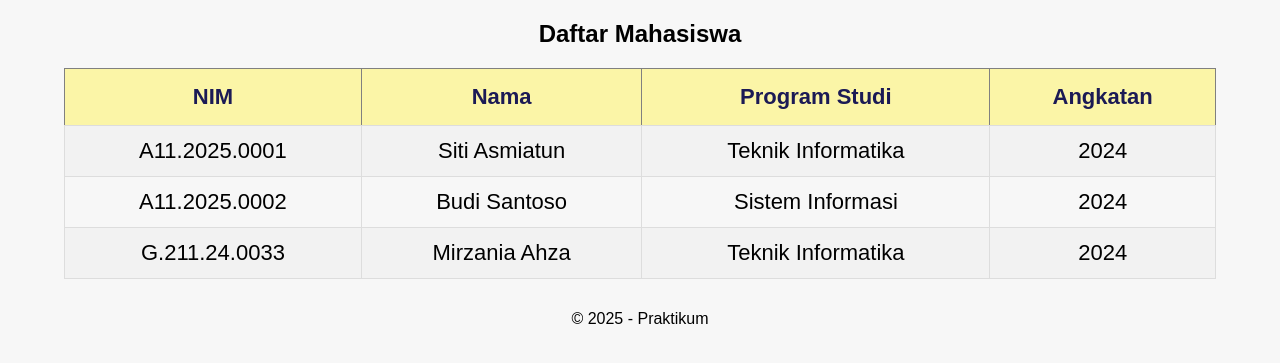
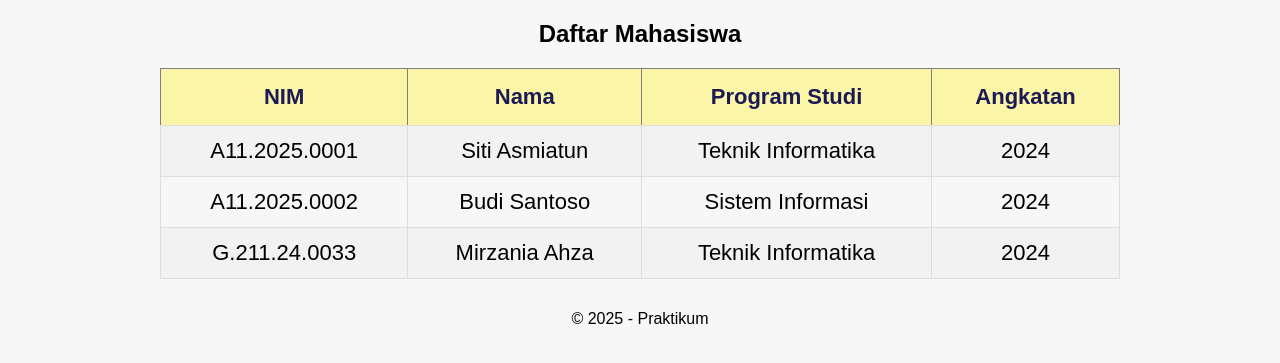
Before and after one commit to Mirzania4/rpl_project, a Django app: page /mahasiswa/daftar/ in a window 1280 px wide. Shown: the part 61-424 px from the top of the page. Run offline with Django 5.2, Linux system fonts and the light colour scheme; a user stored in the database is signed in; data comes from the database, SQL or seed files in the repository.

```diff
--- a/mahasiswa/static/mahasiswa/css/style.css
+++ b/mahasiswa/static/mahasiswa/css/style.css
@@ -41,7 +41,7 @@ h2 {
 table {
     margin-left: auto;
     margin-right: auto;
-    width: 90%;           /* tabel lebih lebar */
+    width: 75%;           /* tabel lebih lebar */
     border-collapse: collapse;
     font-size: 22px;      /* tulisan tabel lebih besar */
 }
```
